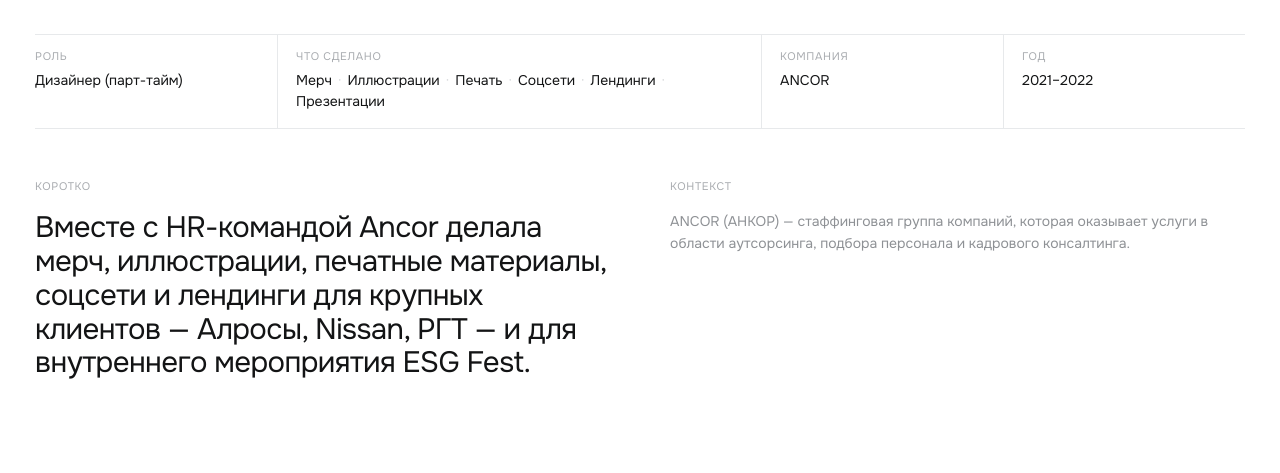
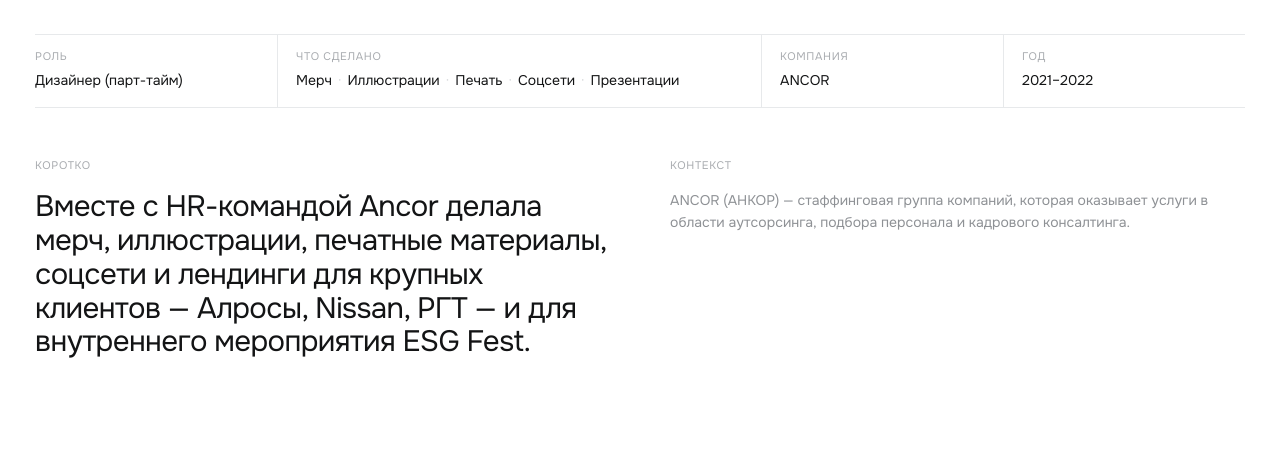
Before and after one commit to mputilina/portfolio, a plain HTML site: page works/ancor.html in a window 1280 px wide. Shown: the part 327-800 px from the top of the page. Drawn offline with Linux system fonts and the light colour scheme; a web font is replaced by a local one.

Commit message:
Ancor: без тега «сайты» и пункта «Лендинги»
Co-Authored-By: Claude Opus 5.5 <noreply@anthropic.com>
Claude-Session: https://claude.ai/code/session_01VrgWcakhopUqggEtBtgDx4

```diff
--- a/works/ancor.html
+++ b/works/ancor.html
@@ -34,7 +34,7 @@
     <p class="case-eyebrow">Ancor · Стаффинговая компания</p>
     <h1 class="case-title">Мерч, иллюстрации, лендинги и соцсети для клиентов Ancor</h1>
   </header>
-  <div class="case-meta"><div class="meta-cell"><span class="eyebrow">Роль</span><p>Дизайнер (парт-тайм)</p></div><div class="meta-cell"><span class="eyebrow">Что сделано</span><p><span>Мерч</span><span class="dot">·</span><span>Иллюстрации</span><span class="dot">·</span><span>Печать</span><span class="dot">·</span><span>Соцсети</span><span class="dot">·</span><span>Лендинги</span><span class="dot">·</span><span>Презентации</span></p></div><div class="meta-cell"><span class="eyebrow">Компания</span><p>ANCOR</p></div><div class="meta-cell"><span class="eyebrow">Год</span><p>2021–2022</p></div></div>
+  <div class="case-meta"><div class="meta-cell"><span class="eyebrow">Роль</span><p>Дизайнер (парт-тайм)</p></div><div class="meta-cell"><span class="eyebrow">Что сделано</span><p><span>Мерч</span><span class="dot">·</span><span>Иллюстрации</span><span class="dot">·</span><span>Печать</span><span class="dot">·</span><span>Соцсети</span><span class="dot">·</span><span>Презентации</span></p></div><div class="meta-cell"><span class="eyebrow">Компания</span><p>ANCOR</p></div><div class="meta-cell"><span class="eyebrow">Год</span><p>2021–2022</p></div></div>
   <div class="case-intro">
     <div class="reveal"><span class="eyebrow">Коротко</span><p class="case-tldr">Вместе с HR-командой Ancor делала мерч, иллюстрации, печатные материалы, соцсети и лендинги для крупных клиентов — Алросы, Nissan, РГТ — и для внутреннего мероприятия ESG Fest.</p></div>
     <div class="case-context reveal"><span class="eyebrow">Контекст</span><p>ANCOR (АНКОР) — стаффинговая группа компаний, которая оказывает услуги в области аутсорсинга, подбора персонала и кадрового консалтинга.</p></div>
```
Also changed, not shown: index.html (+1 -1 lines), 1 other file.
